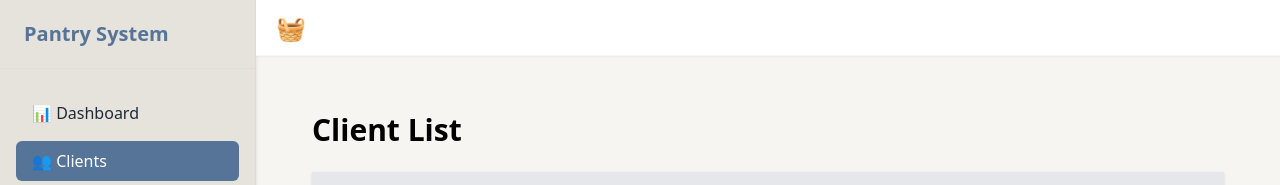
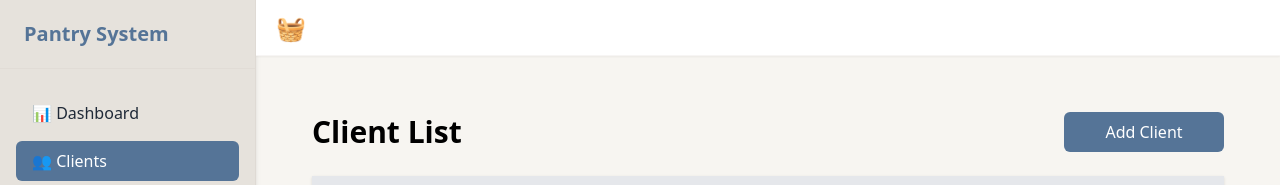
Before and after one commit to calie-png/Pantry, a React (Vite) app: page /clients in a window 1280 px wide. Shown: the top 185 px of the page. Built offline with nearby package versions, Linux system fonts and the light colour scheme; no server answers; the database is empty.

Commit message:
Update ClientsPage.tsx

```diff
--- a/src/pages/ClientsPage.tsx
+++ b/src/pages/ClientsPage.tsx
@@ -1,5 +1,6 @@
 import { useEffect, useState } from "react";
 import { supabase } from "../supabase/client";
+import Button from "../components/Button";
 
 export default function ClientsPage() {
   const [clients, setClients] = useState([]);
@@ -12,7 +13,13 @@ export default function ClientsPage() {
 
   return (
     <div className="p-8">
-      <h1 className="text-3xl font-bold mb-6">Client List</h1>
+      <div className="flex justify-between items-center mb-6">
+        <h1 className="text-3xl font-bold">Client List</h1>
+
+        <div className="w-40">
+          <Button type="button">Add Client</Button>
+        </div>
+      </div>
 
       <table className="w-full border-collapse bg-white shadow">
         <thead className="bg-gray-200 text-left">
```
